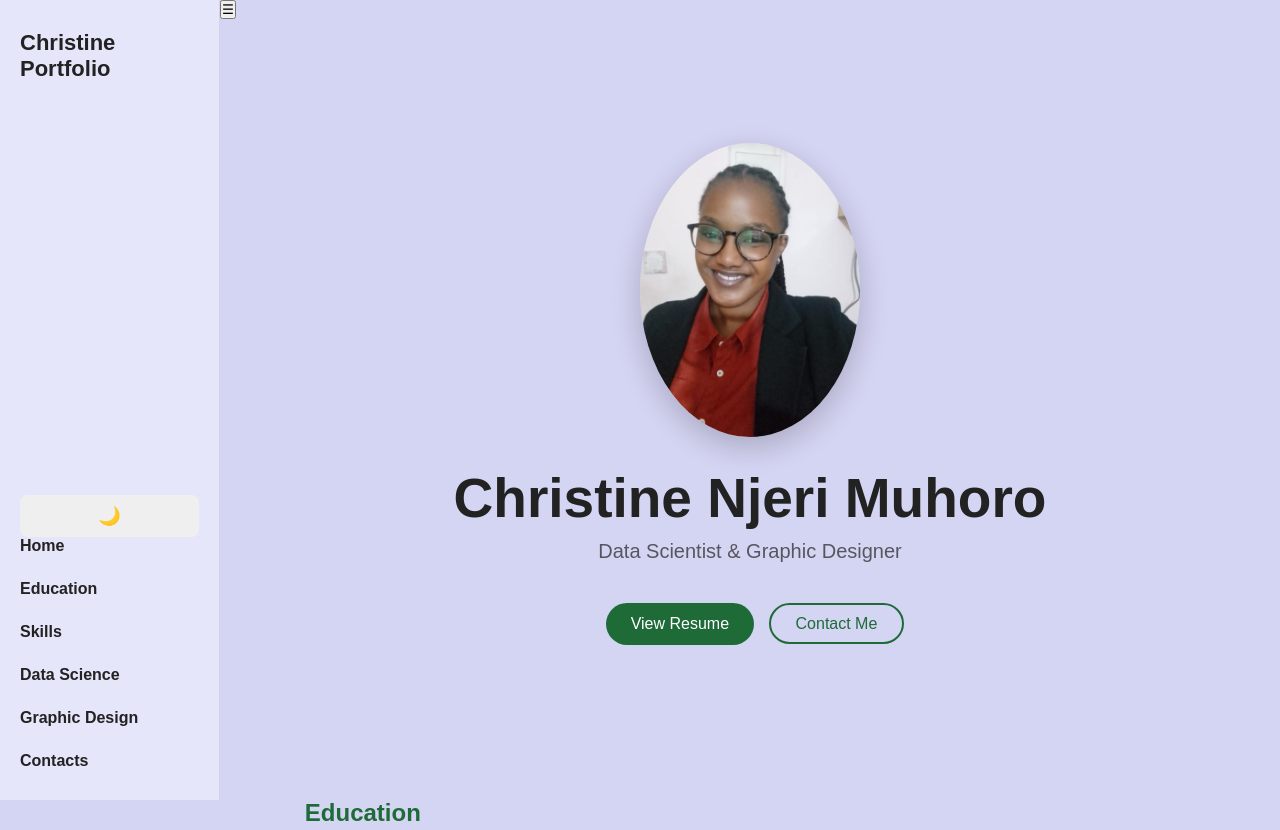
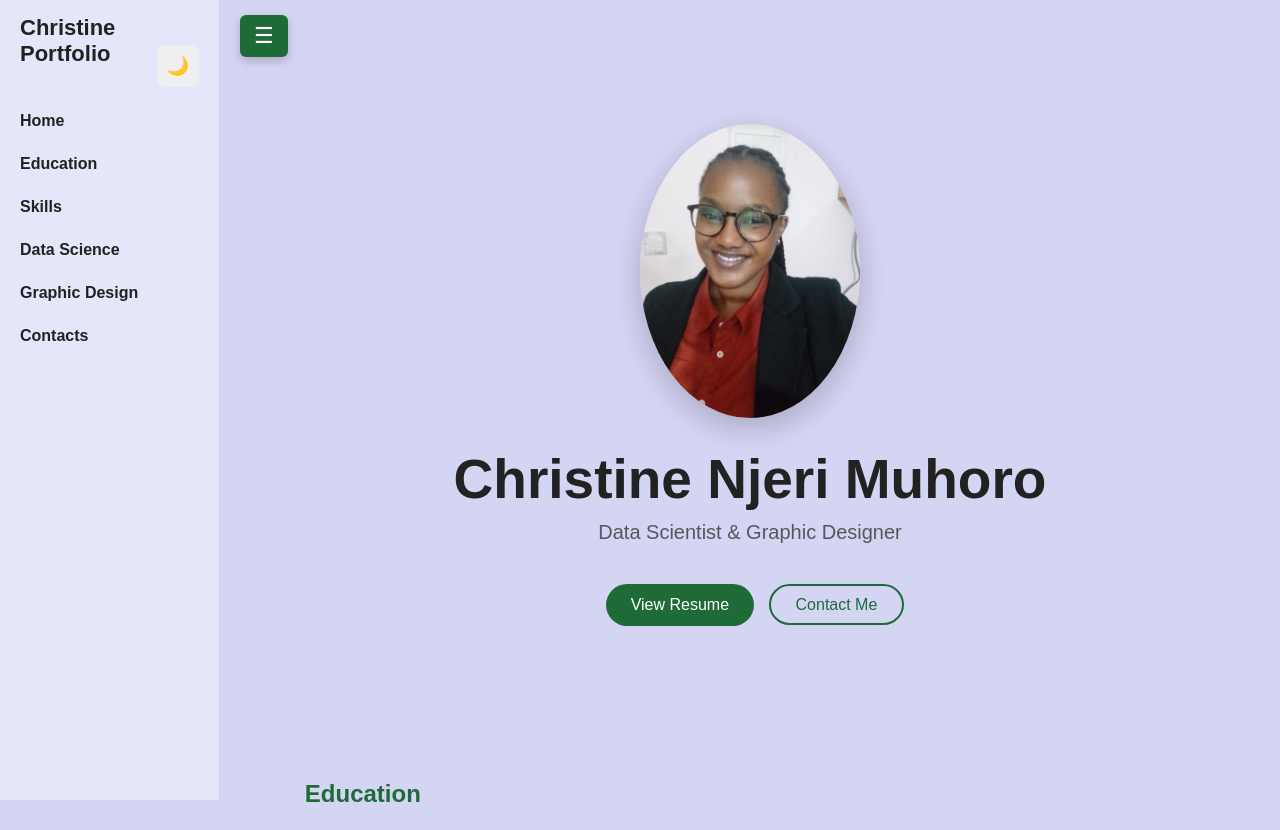
Before and after one commit to Christine-Muhoro/portfolio, a plain HTML site: page index.html in a window 1280 px wide. Shown: the top 830 px of the page. Drawn offline with Linux system fonts and the light colour scheme.

Commit message:
hiding and unhidng navbar

```diff
--- a/index.html
+++ b/index.html
@@ -6,11 +6,13 @@
     <link rel="stylesheet" href="style.css">
 </head>
 <body>
-    <button class="sidebar-toggle">☰</button>
 <!-- ===== NAVBAR ===== -->
 <nav id="sidebar">
-    <h1>Christine Portfolio</h1>
-    <button id="themeToggle">☀️🌙</button>
+    <div class="nav-header">
+        <h1>Christine Portfolio</h1>
+        <button id="sidebar-toggle">☰</button>
+        <button id="themeToggle">☀️🌙</button>
+    </div>
     <ul>
         <li><a href="#home">Home</a></li>
         <li><a href="#education">Education</a></li>
--- a/script.js
+++ b/script.js
@@ -1,32 +1,40 @@
 document.addEventListener("DOMContentLoaded", function () {
 
-    const toggleBtn = document.getElementById("themeToggle");
+    /* ================= THEME TOGGLE ================= */
+
+    const themeBtn = document.getElementById("themeToggle");
+
+    if (themeBtn) {
 
         // Detect system preference
         if (window.matchMedia('(prefers-color-scheme: dark)').matches) {
             document.body.classList.add('dark');
-        toggleBtn.textContent = '☀️';
+            themeBtn.textContent = '☀️';
         } else {
             document.body.classList.add('light');
-        toggleBtn.textContent = '🌙';
+            themeBtn.textContent = '🌙';
         }
 
-    toggleBtn.addEventListener('click', () => {
+        themeBtn.addEventListener('click', () => {
             if (document.body.classList.contains('dark')) {
                 document.body.classList.remove('dark');
                 document.body.classList.add('light');
-            toggleBtn.textContent = '🌙';
+                themeBtn.textContent = '🌙';
             } else {
                 document.body.classList.remove('light');
                 document.body.classList.add('dark');
-            toggleBtn.textContent = '☀️';
+                themeBtn.textContent = '☀️';
             }
         });
+    }
 
-    const btn = document.getElementById("sidebar-toggle");
+    /* ================= SIDEBAR TOGGLE ================= */
+
+    const sidebarBtn = document.getElementById("sidebar-toggle");
     const sidebar = document.getElementById("sidebar");
 
-    btn.addEventListener("click", function () {
+    if (sidebarBtn && sidebar) {
+        sidebarBtn.addEventListener("click", function () {
 
             // MOBILE
             if (window.innerWidth <= 768){
@@ -37,7 +45,8 @@ document.addEventListener("DOMContentLoaded", function () {
             // DESKTOP
             sidebar.classList.toggle("closed");
             document.body.classList.toggle("full");
-    });
-
 
         });
+    }
+
+});
--- a/style.css
+++ b/style.css
@@ -83,6 +83,12 @@ body {
 }
 
 /* ===== NAVBAR ===== */
+.nav-header{
+    display:flex;
+    justify-content:space-between;
+    align-items:center;
+    margin-bottom:25px;
+}
 nav{
     position:fixed;
     left:0;
@@ -91,11 +97,12 @@ nav{
     height:100vh;
     background:var(--card);
     border-right:1px solid var(--cardShadow);
-    padding:30px 20px;
+    padding:15px 20px;
     display:flex;
     flex-direction:column;
     transition: transform 0.3s ease;
     transform: translateX(0);
+    z-index:1000;
 }
 
 nav ul{
@@ -115,20 +122,23 @@ nav a:hover{
 }
 nav h1{
     font-size:22px;
-    margin-bottom:40px;
+    margin-bottom:20px;
 }
 nav.closed{
-    transform:translateX(-220%);
+    width:70px;
 }
-
+nav.closed ul,
+nav.closed h1{
+    display:none;
+}
 body.full{
-    margin-left:0;
+    margin-left:70px;
 }
 
 #sidebar-toggle{
     position:fixed;
     top:15px;
-    left:15px;
+    left:240px;   /* 👈 move it OUTSIDE sidebar */
     z-index:2000;
     font-size:22px;
     background:var(--mainColor);
```
Lines whose indentation alone changed are shown as unchanged.
